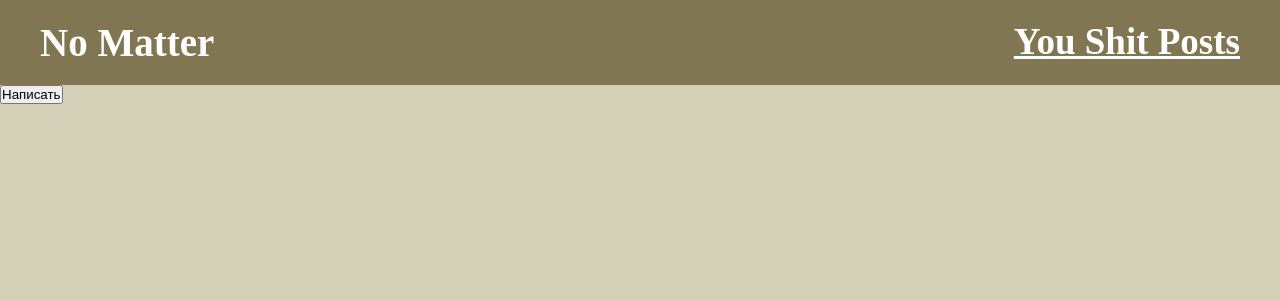
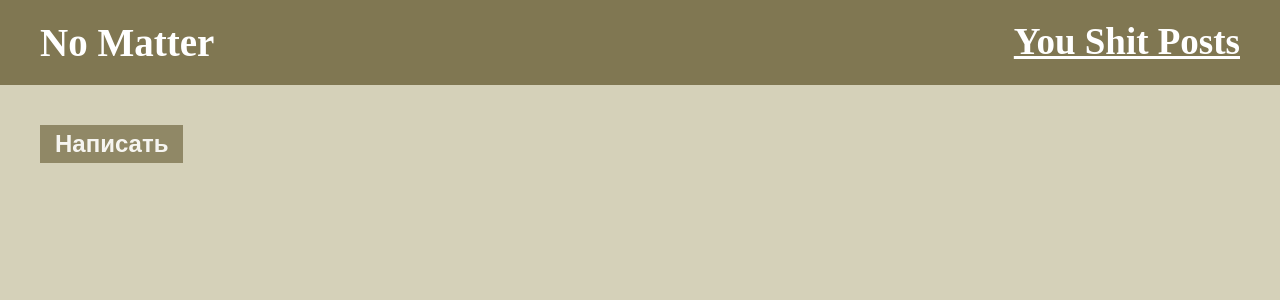
Before and after one commit to CkutlsGit/nomatter--vue, a Vue app in the folder no-matter/: page /shtpst in a window 1280 px wide. Shown: the top 300 px of the page. Built offline with nearby package versions, Linux system fonts and the light colour scheme.

Commit message:
style: add style for btn write

```diff
--- a/no-matter/src/components/Shitpost.vue
+++ b/no-matter/src/components/Shitpost.vue
@@ -65,3 +65,21 @@ export default {
 }
 
 </script>
+
+<style scoped>
+.write__content button {
+  margin: 40px 40px;
+  padding: 5px 15px;
+  border: none;
+  font-size: 24px;
+  background: #807752;
+  color: #fff;
+  font-weight: 600;
+  opacity: .8;
+  cursor: pointer;
+  transition: .2s ease;
+}
+.write__content button:hover {
+  opacity: 1;
+}
+</style>
```
